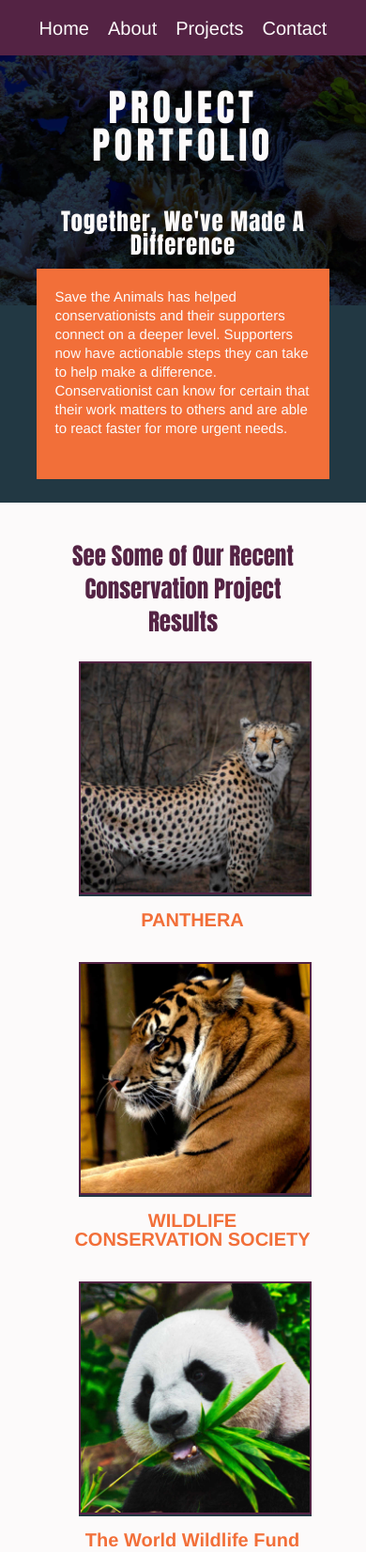
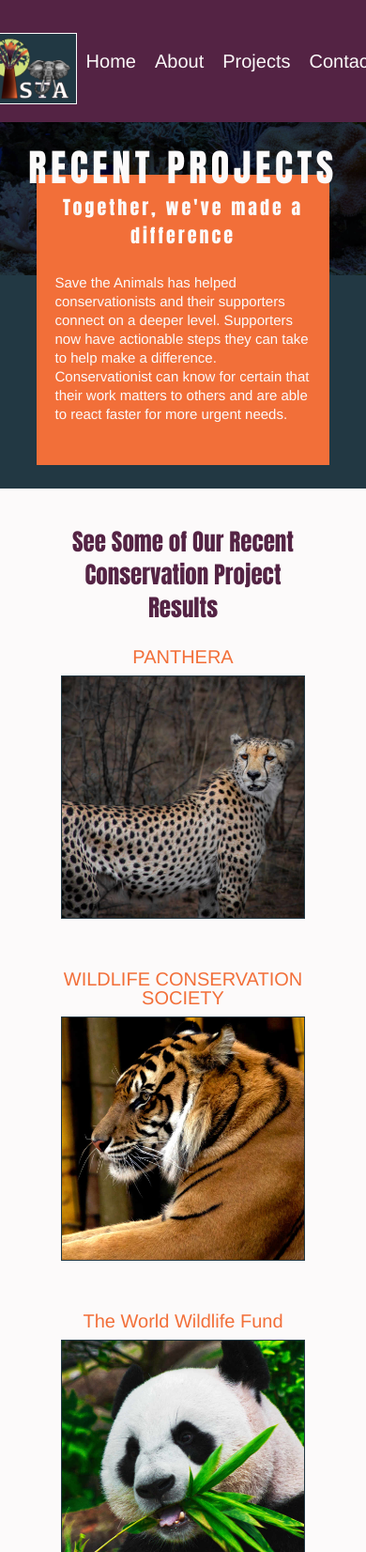
Before and after one commit to Save-The-Animals-Lambda-School/Marketing-Amber, a website: page projects.html in a window 390 px wide. Shown: the top 1652 px of the page at 94% size. Drawn offline with Linux system fonts and the light colour scheme; a web font is replaced by a local one.

Commit message:
Completed MVP per Rubric. Refactored LESS and Project page to be more responsive for all screen sizes.

```diff
--- a/less/contact.less
+++ b/less/contact.less
@@ -2,6 +2,7 @@
 
 .contact-page {
 	background-image: url('/img/contact-bg.jpg');
+	background-position: top;
 }
 
 #content-container {
@@ -15,6 +16,12 @@
 			margin-bottom: 25px;
 			letter-spacing: 0.3rem;
 			text-align: center;
+			@media @tablet {
+			}
+		}
+		@media @tablet {
+			margin: 0 auto;
+			padding-top: 50px;
 		}
 	}
 	#info {
@@ -26,7 +33,7 @@
 		.btn {
 			.button(@font-color, @button-bg, 50%, 1.5rem);
 			border: 2px solid @orange;
-			&hover {
+			&:hover {
 				background: @orange;
 			}
 		}
--- a/less/global.less
+++ b/less/global.less
@@ -9,10 +9,14 @@
 body {
 	color: @font-color;
 	background: @main-bg;
+	background-image: url('/img/elephant-bg.jpg');
+	background-blend-mode: multiply;
+	background-repeat: no-repeat;
+	background-size: cover;
 }
 html,
 body {
-	font-family: 'ABeeZee', Ariel, Helvetica, Sans-serif;
+	font-family: @copy;
 }
 #content-container {
 	p {
@@ -25,7 +29,7 @@
 	h3,
 	h4,
 	h5 {
-		font-family: 'Anton', Ariel, Helvetica, Sans-serif;
+		font-family: @headings;
 	}
 
 	h1 {
--- a/less/header.less
+++ b/less/header.less
@@ -2,31 +2,13 @@
 
 header {
 	display: block;
-	background-color: @main-bg;
-	background-image: url('/img/elephant-bg.jpg');
-	background-blend-mode: multiply;
-	background-repeat: no-repeat;
-	background-size: cover;
-	height: 95vh;
-	max-height: 325px;
 	width: 100%;
-	h1,
-	h2 {
-		text-align: center;
-		margin: 5% auto 3% auto;
-		padding: 15px;
-		background-color: transparent;
-		font-family: 'Anton', Ariel, Helvetica, Sans-serif;
-	}
 	h1 {
 		font-size: 4rem;
 		text-transform: uppercase;
 		letter-spacing: 0.45rem;
-	}
-	h2 {
-		font-size: 2.5rem;
-		padding-bottom: 10px;
-		text-transform: capitalize;
-		letter-spacing: 0.35rem;
+		text-align: center;
+		font-family: 'Anton', Ariel, Helvetica, Sans-serif;
+		margin: 7% auto;
 	}
 }
--- a/less/home.less
+++ b/less/home.less
@@ -5,6 +5,9 @@
 		margin: -10% auto 0 auto;
 		background: @orange;
 		color: @grey;
+		@media @tablet {
+			padding-top: 75px;
+		}
 	}
 	#supporter {
 		background: @grey;
@@ -17,7 +20,7 @@
 		}
 		img {
 			max-width: 100%;
-			border: 2px solid @green;
+			border: 2px solid @grey;
 			margin-bottom: 25px;
 		}
 		h3 {
@@ -41,5 +44,10 @@
 	}
 	.btn {
 		.button(@font-color, @button-bg, 50%, 1.5rem);
+		&:hover {
+			background-color: @green;
+			color: @teal;
+			border: 2px solid @teal;
+		}
 	}
 }
--- a/less/mixins.less
+++ b/less/mixins.less
@@ -1,7 +1,7 @@
 .button(@color, @background-color, @width, @font-size) {
 	color: @color;
 	background-color: @background-color;
-	border: 1px solid @border;
+	border: 2px solid @border;
 	border-radius: 10px;
 	font-size: @font-size;
 	padding: 10px;
@@ -12,7 +12,8 @@
 	margin: 0 auto;
 	display: block;
 	&:hover {
-		color: darken(@color, 75%);
-		background-color: @border;
+		color: lighten(@color, 10%);
+		background-color: @background-color;
+		border: 2px solid @green;
 	}
 }
--- a/less/navigation.less
+++ b/less/navigation.less
@@ -2,11 +2,12 @@
 
 nav {
 	display: flex;
+	flex-basis: auto;
+	align-items: center;
 	background-color: @purple;
 	padding: 5%;
 	width: 100%;
 	justify-content: center;
-
 	a,
 	&:visited {
 		color: @green;
@@ -19,4 +20,17 @@
 			color: @green;
 		}
 	}
+	.logo {
+		max-width: 100px;
+		margin-top: 15px;
+		border: 1px solid @grey;
+	}
+	@media @tablet {
+		padding: 10px;
+		display: unset;
+		border: 2px dotted darken(@purple, 5%);
+		a {
+			padding: 15px;
+		}
+	}
 }
--- a/less/projects.less
+++ b/less/projects.less
@@ -2,19 +2,20 @@
 
 .projects-page {
 	background-image: url('/img/projects-bg.jpg');
-	h2 {
-		font-size: 2.5rem;
-		margin-bottom: 25px;
-		letter-spacing: 0.1rem;
-		text-align: center;
-	}
-}
+	background-size: contain;
+
 	#content-container {
 		#intro {
 			display: block;
 			margin: -10% auto 0 auto;
 			background: @orange;
 			color: @grey;
+			h3 {
+				line-height: 3rem;
+			}
+			@media @tablet {
+				margin: 0 auto;
+			}
 		}
 		#projects {
 			background: @grey;
@@ -30,6 +31,9 @@
 			}
 			.btn {
 				.button(@font-color, @button-bg, 50%, 1.5rem);
+				&:hover {
+					background: @orange;
+				}
 			}
 			#project-list {
 				display: flex;
@@ -37,26 +41,36 @@
 				flex-direction: row;
 				.project {
 					color: @font-color;
-				list-style-type: none;
 					max-width: 100%;
 					width: 100%;
-				min-height: 100px;
 					display: block;
-				background-color: @teal;
+					margin: 0 2.5% 0 2.5%;
+					h4 {
+						font-family: @copy;
+					}
 					img {
 						width: 100%;
-					border: 2px solid @purple;
-				}
+						border: 1px solid @teal;
+						margin-bottom: 20%;
 					}
 					.project-info {
 						font-size: 2rem;
 						color: @orange;
 						text-align: center;
 						max-width: 100%;
-				font-weight: 700;
-				margin: 0 auto 35px auto;
-				padding: 0 0 0 20px;
+						margin: 0 auto;
 						text-transform: capitalize;
+					}
+					@media @tablet {
+						max-width: 40%;
+						flex-direction: row;
+						margin: 0 auto;
+					}
+				}
+				margin-bottom: 25px;
+			}
+			@media @tablet {
+				padding: 5%;
 			}
 		}
 	}
--- a/less/variables.less
+++ b/less/variables.less
@@ -12,6 +12,11 @@
 @green: #d0e17b;
 @grey: #fcfafa;
 
+// Font Families
+
+@headings: 'Anton', Ariel, Helvetica, Sans-serif;
+@copy: 'ABeeZee', Ariel, Helvetica, Sans-serif;
+
 // Media Queries
 @small: ~'(min-width: 500px)';
 @tablet: ~'(min-width: 800px)';
--- a/projects.html
+++ b/projects.html
@@ -21,7 +21,7 @@
 		/>
 		<link href="css/index.css" rel="stylesheet" />
 	</head>
-	<body>
+	<body class="projects-page">
 		<!--[if lt IE 7]>
 			<p class="browsehappy">
 				You are using an <strong>outdated</strong> browser. Please
@@ -29,18 +29,20 @@
 			</p>
 		<![endif]-->
 
-		<header class="projects-page">
+		<header>
 			<nav id="main-nav">
+				<img src="img/sta-logo-sm.png" alt="Save the Animals Logo" class="logo" />
+
 				<a href="index.html">Home</a>
 				<a href="#">About</a>
 				<a href="#">Projects</a>
 				<a href="contact.html">Contact</a>
 			</nav>
-			<h1>Project Portfolio</h1>
-			<h2>Together, we've made a difference</h2>
+			<h1>Recent Projects</h1>
 		</header>
 		<div id="content-container">
 			<section id="intro" class="container">
+				<h3>Together, we've made a difference</h3>
 				<p>
 					Save the Animals has helped conservationists and their supporters
 					connect on a deeper level. Supporters now have actionable steps they can
@@ -52,40 +54,40 @@
 
 			<section id="projects" class="container">
 				<h3>See Some of Our Recent Conservation Project Results</h3>
-				<ul id="project-list">
-					<li class="project">
+				<div id="project-list">
+					<div class="project">
+						<h4 class="project-info">PANTHERA</h4>
 						<img
 							src="img/project-001.jpg"
 							alt="Conservation project photo of a cheetah"
 							caption="Credit: Photo by Dean Bennett / Unsplash"
 						/>
-					</li>
-					<div class="project-info">PANTHERA</div>
-					<li class="project">
+					</div>
+					<div class="project">
+						<h4 class="project-info">WILDLIFE CONSERVATION SOCIETY</h4>
 						<img
 							src="img/project-002.jpg"
 							alt="Conservation project photo of a tiger"
 							caption="Credit: Photo by Anthony Melone / Unsplash"
 						/>
-					</li>
-					<div class="project-info">WILDLIFE CONSERVATION SOCIETY</div>
-					<li class="project">
+					</div>
+					<div class="project">
+						<h4 class="project-info">The World Wildlife Fund</h4>
 						<img
 							src="img/project-003.jpg"
 							alt="Conservation project photo of a panda"
 							caption="Credit: Photo by Sid Balachandran / Unsplash"
 						/>
-					</li>
-					<div class="project-info">The World Wildlife Fund</div>
-					<li class="project">
+					</div>
+					<div class="project">
+						<h4 class="project-info">New South Wales Royal Fire Service</h4>
 						<img
 							src="img/project-004.jpg"
 							alt="Conservation project photo of a koala"
 							caption="Credit: Photo by Gilles Rolland / Unsplash"
 						/>
-					</li>
-					<div class="project-info">New South Wales Royal Fire Service</div>
-				</ul>
+					</div>
+				</div>
 				<button class="btn">Contact Us</button>
 			</section>
 			<section id="footer">
```
Also changed, not shown: contact.html (+4 -2 lines), index.html (+2 -1 lines), css/index.css. Lines whose indentation alone changed are shown as unchanged.
